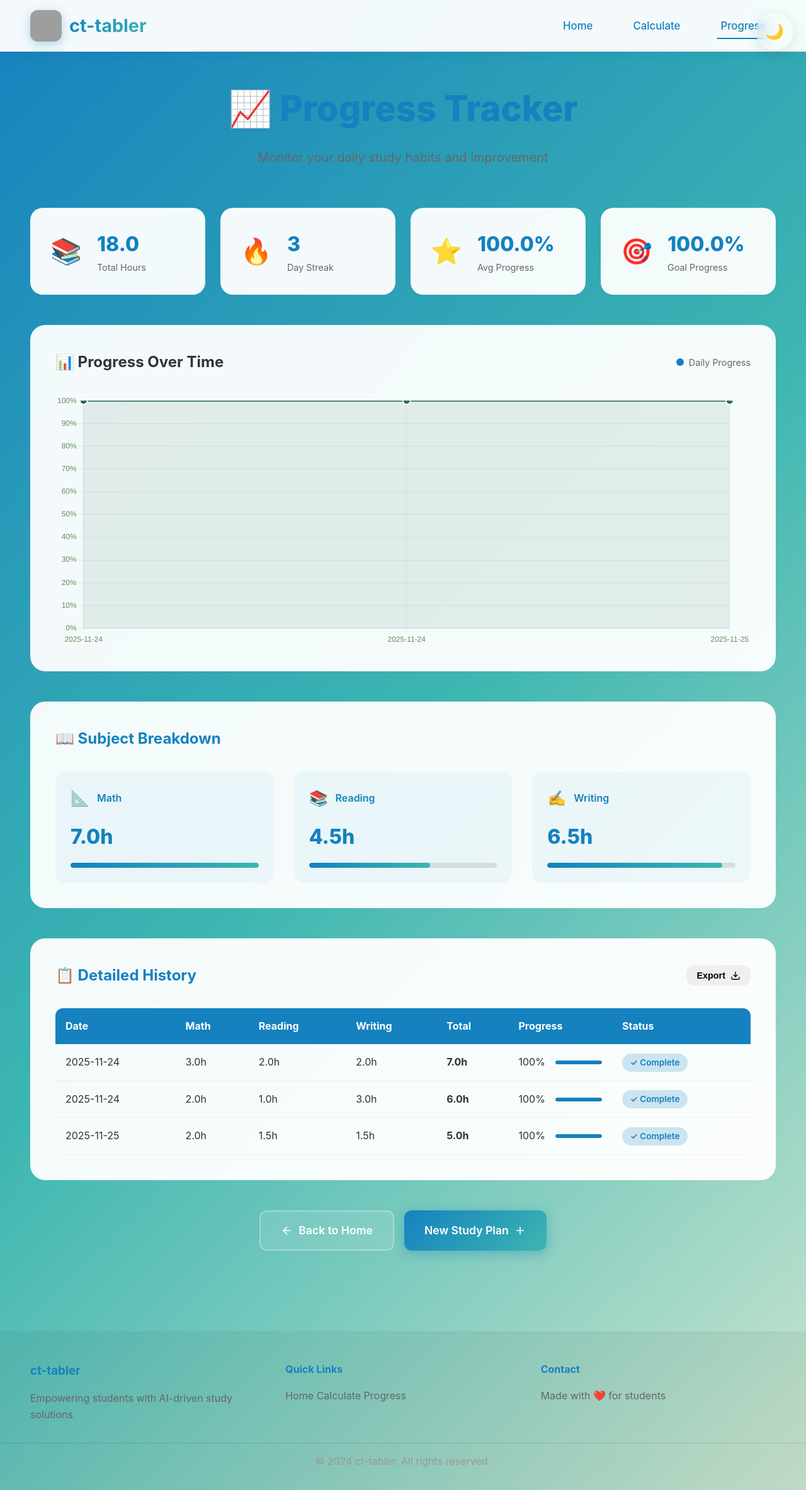
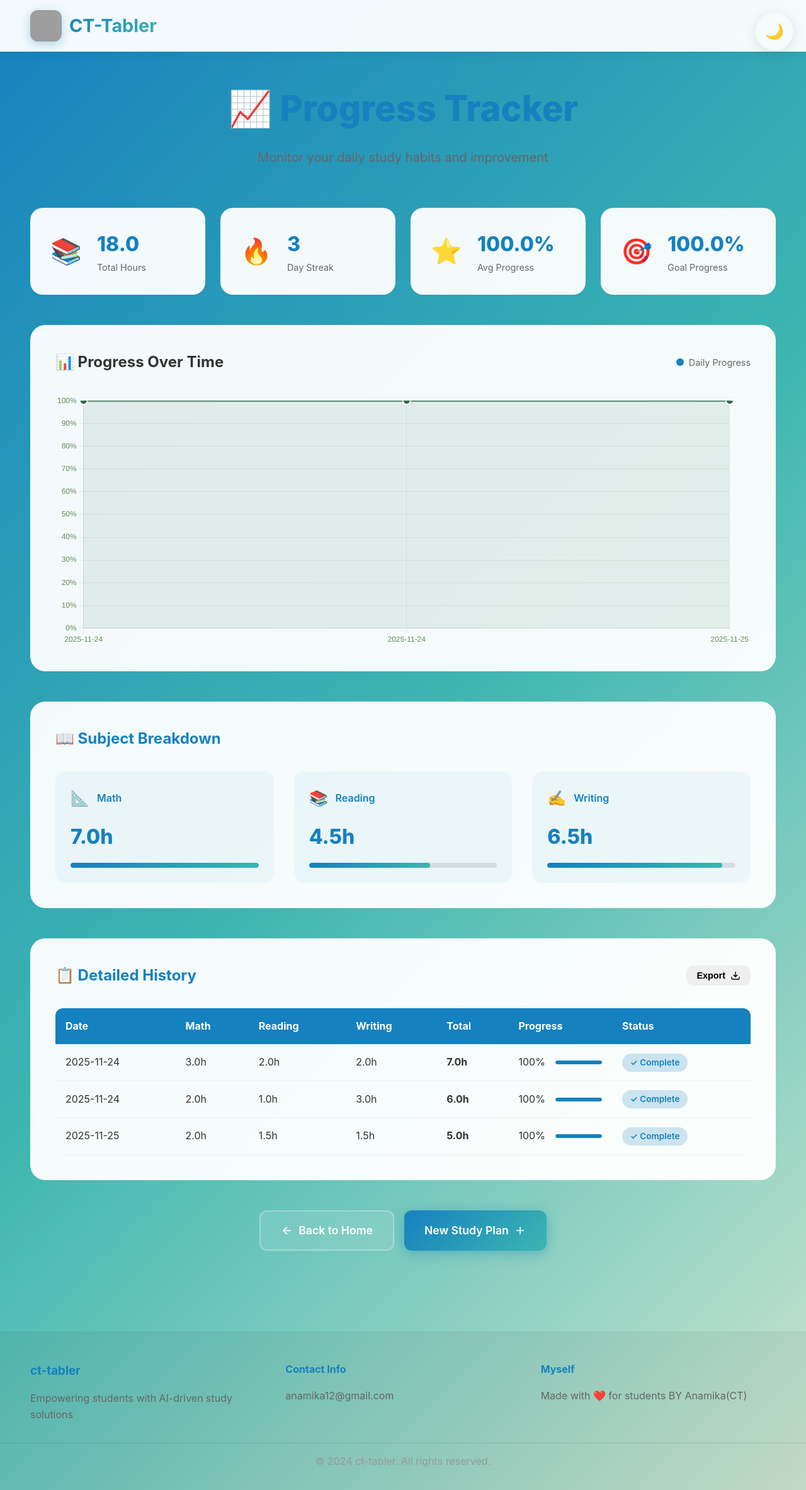
Before and after one commit to nickrajput716/anamika, a Flask app: page /progress in a window 1280 px wide. Shown: the whole page at 63% size. Run offline with Flask 3, Linux system fonts and the light colour scheme; grey boxes are pictures that could not be loaded.

Commit message:
Update progress.html

```diff
--- a/templates/progress.html
+++ b/templates/progress.html
@@ -18,12 +18,9 @@
         <div class="nav-container">
             <div class="logo-section">
                 <img src="https://images.unsplash.com/photo-1456513080510-7bf3a84b82f8?w=100&h=100&fit=crop" alt="ct-tabler" class="logo">
-                <span class="brand-name">ct-tabler</span>
+                <span class="brand-name">CT-Tabler</span>
             </div>
             <nav class="nav-links">
-                <a href="/" class="nav-link">Home</a>
-                <a href="/calculate" class="nav-link">Calculate</a>
-                <a href="/progress" class="nav-link active">Progress</a>
             </nav>
             <button class="mobile-menu" id="mobileMenu">
                 <span></span>
@@ -194,21 +191,19 @@
         </div>
     </section>
 
-    <footer class="footer">
+   <footer class="footer">
         <div class="footer-content">
             <div class="footer-section">
                 <h3>ct-tabler</h3>
                 <p>Empowering students with AI-driven study solutions</p>
             </div>
             <div class="footer-section">
-                <h4>Quick Links</h4>
-                <a href="/">Home</a>
-                <a href="/calculate">Calculate</a>
-                <a href="/progress">Progress</a>
+                <h4>Contact Info </h4>
+                <a href="/">anamika12@gmail.com</a>
             </div>
             <div class="footer-section">
-                <h4>Contact</h4>
-                <p>Made with ❤️ for students</p>
+                <h4>Myself</h4>
+                <p>Made with ❤️ for students BY Anamika(CT)</p>
             </div>
         </div>
         <div class="footer-bottom">
```
